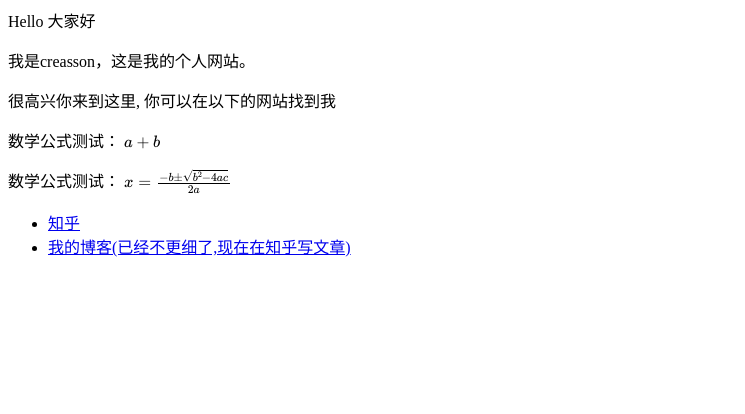
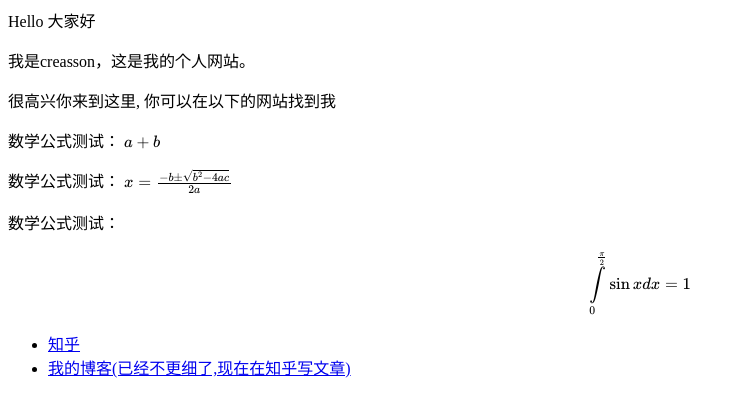
Before and after one commit to creasson/creasson.github.io, a plain HTML site: page index.html in a window 1280 px wide. Shown: the whole page, without its empty margins (0-745 px from the left). Drawn offline with nearby package versions, Linux system fonts and the light colour scheme; some packages are replaced by stand-ins of ours.

Commit message:
Update index.html

```diff
--- a/index.html
+++ b/index.html
@@ -13,6 +13,7 @@ processEscapes: true
 <p>很高兴你来到这里, 你可以在以下的网站找到我</p>
 <p>数学公式测试： $ a + b $</p>
 <p>数学公式测试： $ x = \frac{-b \pm \sqrt{b^2 - 4 a c}}{2a} $</p>
+<p>数学公式测试： \[\int\limits_0^{\frac{\pi }{2}} {\sin xdx}  = 1\] </p>
 
 <ul>
   <li> <a href="https://www.zhihu.com/people/zhang-yuan-shan-79-73">知乎</a> </li>
```
